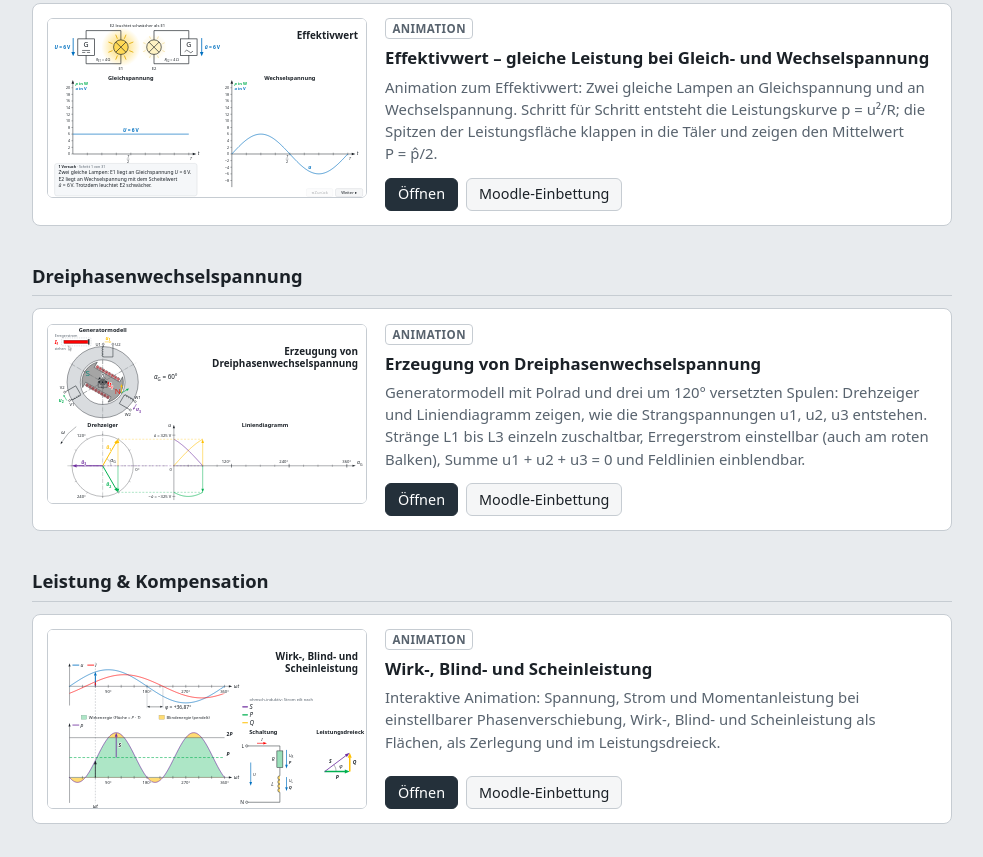
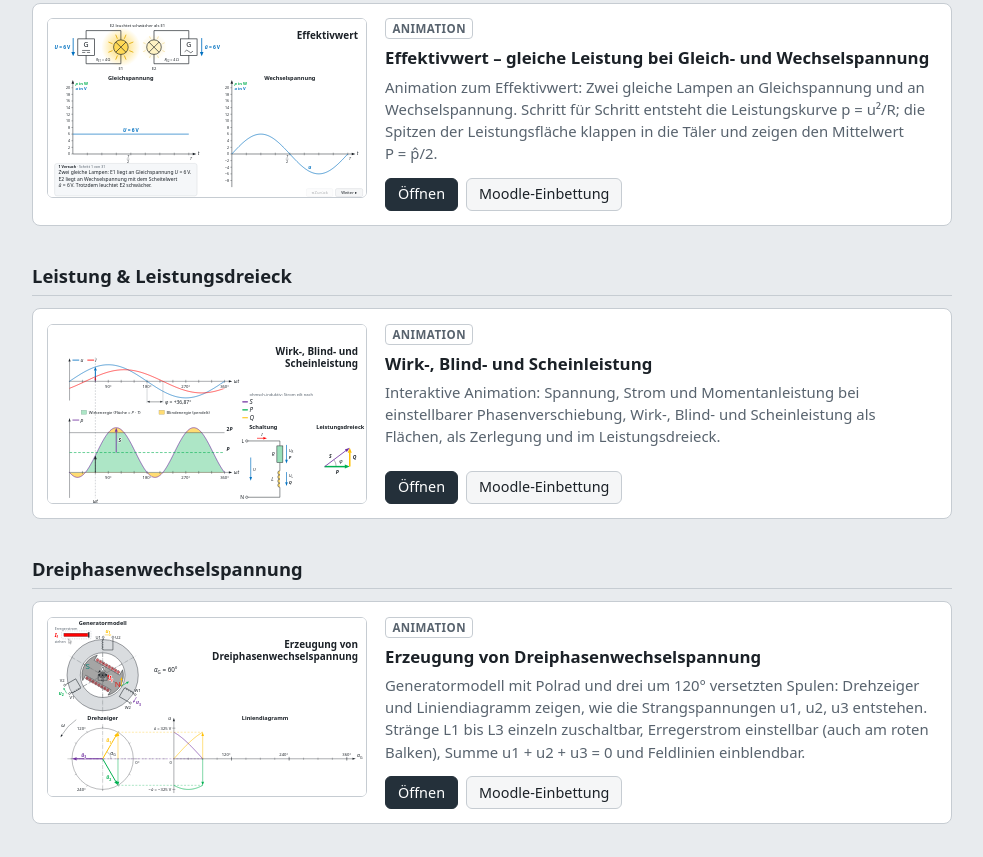
Before and after one commit to kh-wss/unterrichtsunterlagen, a plain HTML site: page index.html in a window 1280 px wide. Shown: the part 1070-1927 px from the top of the page, without its empty margins (148-1131 px from the left). Drawn offline with Linux system fonts and the light colour scheme.

Commit message:
Übersicht: „Leistung & Leistungsdreieck“, Dreiphasen danach
- Sachgebiet „Leistung & Kompensation“ heißt jetzt „Leistung & Leistungsdreieck“
  (Ordner unverändert: leistung, lf5-kompensation)
- „Dreiphasenwechselspannung“ steht nach „Leistung & Leistungsdreieck“
- index.html mit .github/scripts/uebersicht.py neu erzeugt (--pruefen ohne Hinweise)

Co-Authored-By: Claude Opus 5.5 <noreply@anthropic.com>
Claude-Session: https://claude.ai/code/session_01QQRMBSUkEeGHjkYRvYK8vP

```diff
--- a/index.html
+++ b/index.html
@@ -83,7 +83,7 @@ footer a{color:var(--muted)}
 </header>
 
 <!-- UEBERSICHT:ANFANG -->
-<nav class="sachgebiete" aria-label="Sachgebiete"><a href="#e-magnetismus-induktion">Magnetismus &amp; Induktion</a> <a href="#e-wechselspannung">Wechselspannung</a> <a href="#e-dreiphasenwechselspannung">Dreiphasenwechselspannung</a> <a href="#e-leistung-kompensation">Leistung &amp; Kompensation</a> <a href="#e-antriebstechnik">Antriebstechnik</a> <a href="#e-werkzeuge">Werkzeuge</a></nav>
+<nav class="sachgebiete" aria-label="Sachgebiete"><a href="#e-magnetismus-induktion">Magnetismus &amp; Induktion</a> <a href="#e-wechselspannung">Wechselspannung</a> <a href="#e-leistung-leistungsdreieck">Leistung &amp; Leistungsdreieck</a> <a href="#e-dreiphasenwechselspannung">Dreiphasenwechselspannung</a> <a href="#e-antriebstechnik">Antriebstechnik</a> <a href="#e-werkzeuge">Werkzeuge</a></nav>
 
 <section id="e-magnetismus-induktion" aria-labelledby="e-magnetismus-induktion-h">
 <h2 id="e-magnetismus-induktion-h">Magnetismus &amp; Induktion</h2>
@@ -165,6 +165,29 @@ footer a{color:var(--muted)}
 </div>
 </section>
 
+<section id="e-leistung-leistungsdreieck" aria-labelledby="e-leistung-leistungsdreieck-h">
+<h2 id="e-leistung-leistungsdreieck-h">Leistung &amp; Leistungsdreieck</h2>
+<div class="karten">
+<article class="karte">
+<div class="vorschau"><iframe data-src="./leistung/wirk-blind-schein/?buehne=1" title="Vorschau – Wirk-, Blind- und Scheinleistung"></iframe></div>
+<div class="inhalt">
+<span class="art">Animation</span>
+<h3><a href="./leistung/wirk-blind-schein/">Wirk-, Blind- und Scheinleistung</a></h3>
+<p class="text">Interaktive Animation: Spannung, Strom und Momentanleistung bei einstellbarer Phasenverschiebung, Wirk-, Blind- und Scheinleistung als Flächen, als Zerlegung und im Leistungsdreieck.</p>
+<div class="aktionen">
+<a class="knopf haupt" href="./leistung/wirk-blind-schein/">Öffnen</a>
+<button type="button" class="knopf" data-einbettung="e-leistung-wirk-blind-schein" data-titel="Wirk-, Blind- und Scheinleistung" data-hinweis="In Moodle im Texteditor auf die HTML-Ansicht umschalten und den Code einfügen. Er zeigt eine kleine Vorschau nur mit der Bühne und einen Link auf die volle Seite.">Moodle-Einbettung</button>
+<textarea id="e-leistung-wirk-blind-schein" hidden>&lt;h3 dir="ltr" style="text-align: left;"&gt;&lt;strong&gt;Wirk-, Blind- und Scheinleistung&lt;/strong&gt;&lt;/h3&gt;
+&lt;div&gt;&lt;iframe src="https://kh-wss.github.io/unterrichtsunterlagen/leistung/wirk-blind-schein/?buehne=1" width="560" height="315"
+  style="width:100%; max-width:560px; height:315px; border:0;"
+  loading="lazy" title="Vorschau – Wirk-, Blind- und Scheinleistung"&gt;&lt;/iframe&gt;&lt;/div&gt;
+&lt;p&gt;&lt;a href="https://kh-wss.github.io/unterrichtsunterlagen/leistung/wirk-blind-schein/" target="_blank"&gt;Animation mit allen Bedienelementen öffnen (für Beamer / Vollbild)&lt;/a&gt;&lt;/p&gt;</textarea>
+</div>
+</div>
+</article>
+</div>
+</section>
+
 <section id="e-dreiphasenwechselspannung" aria-labelledby="e-dreiphasenwechselspannung-h">
 <h2 id="e-dreiphasenwechselspannung-h">Dreiphasenwechselspannung</h2>
 <div class="karten">
@@ -182,29 +205,6 @@ footer a{color:var(--muted)}
   style="width:100%; max-width:560px; height:315px; border:0;"
   loading="lazy" title="Vorschau – Erzeugung von Dreiphasenwechselspannung"&gt;&lt;/iframe&gt;&lt;/div&gt;
 &lt;p&gt;&lt;a href="https://kh-wss.github.io/unterrichtsunterlagen/dreiphasenwechselspannung/erzeugung/" target="_blank"&gt;Animation mit allen Bedienelementen öffnen (für Beamer / Vollbild)&lt;/a&gt;&lt;/p&gt;</textarea>
-</div>
-</div>
-</article>
-</div>
-</section>
-
-<section id="e-leistung-kompensation" aria-labelledby="e-leistung-kompensation-h">
-<h2 id="e-leistung-kompensation-h">Leistung &amp; Kompensation</h2>
-<div class="karten">
-<article class="karte">
-<div class="vorschau"><iframe data-src="./leistung/wirk-blind-schein/?buehne=1" title="Vorschau – Wirk-, Blind- und Scheinleistung"></iframe></div>
-<div class="inhalt">
-<span class="art">Animation</span>
-<h3><a href="./leistung/wirk-blind-schein/">Wirk-, Blind- und Scheinleistung</a></h3>
-<p class="text">Interaktive Animation: Spannung, Strom und Momentanleistung bei einstellbarer Phasenverschiebung, Wirk-, Blind- und Scheinleistung als Flächen, als Zerlegung und im Leistungsdreieck.</p>
-<div class="aktionen">
-<a class="knopf haupt" href="./leistung/wirk-blind-schein/">Öffnen</a>
-<button type="button" class="knopf" data-einbettung="e-leistung-wirk-blind-schein" data-titel="Wirk-, Blind- und Scheinleistung" data-hinweis="In Moodle im Texteditor auf die HTML-Ansicht umschalten und den Code einfügen. Er zeigt eine kleine Vorschau nur mit der Bühne und einen Link auf die volle Seite.">Moodle-Einbettung</button>
-<textarea id="e-leistung-wirk-blind-schein" hidden>&lt;h3 dir="ltr" style="text-align: left;"&gt;&lt;strong&gt;Wirk-, Blind- und Scheinleistung&lt;/strong&gt;&lt;/h3&gt;
-&lt;div&gt;&lt;iframe src="https://kh-wss.github.io/unterrichtsunterlagen/leistung/wirk-blind-schein/?buehne=1" width="560" height="315"
-  style="width:100%; max-width:560px; height:315px; border:0;"
-  loading="lazy" title="Vorschau – Wirk-, Blind- und Scheinleistung"&gt;&lt;/iframe&gt;&lt;/div&gt;
-&lt;p&gt;&lt;a href="https://kh-wss.github.io/unterrichtsunterlagen/leistung/wirk-blind-schein/" target="_blank"&gt;Animation mit allen Bedienelementen öffnen (für Beamer / Vollbild)&lt;/a&gt;&lt;/p&gt;</textarea>
 </div>
 </div>
 </article>
--- a/uebersicht.json
+++ b/uebersicht.json
@@ -6,8 +6,8 @@
   "sachgebiete": [
     { "name": "Magnetismus & Induktion",  "ordner": ["induktion", "spule"] },
     { "name": "Wechselspannung",          "ordner": ["wechselspannung"] },
+    { "name": "Leistung & Leistungsdreieck", "ordner": ["leistung", "lf5-kompensation"] },
     { "name": "Dreiphasenwechselspannung", "ordner": ["dreiphasenwechselspannung"] },
-    { "name": "Leistung & Kompensation",  "ordner": ["leistung", "lf5-kompensation"] },
     { "name": "Antriebstechnik",          "ordner": ["drehfeld"] },
     { "name": "Schutzorgane",             "ordner": ["lf2-schutzorgane"] },
     { "name": "Werkzeuge",                "ordner": ["tools"], "art": "Werkzeug" }
```
